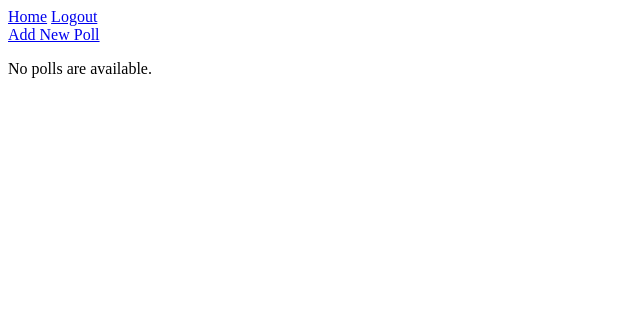
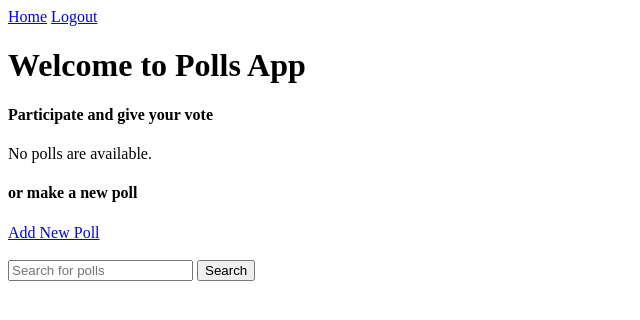
Before and after one commit to JanneKarki/CyberSecurity, a Django app: page / in a window 1280 px wide. Shown: the top 320 px of the page, without its empty margins (0-640 px from the left). Run offline with Django 4.2, Linux system fonts and the light colour scheme; the visitor is signed in with stand-in values (Sample User, id 1); data that the repository does not hold is empty.

Commit message:
Search function and headers

```diff
--- a/polls/templates/polls/index.html
+++ b/polls/templates/polls/index.html
@@ -6,8 +6,10 @@
 
 {% block content %}
 
-<a href="{% url 'polls:add_question' %}">Add New Poll</a>
 
+<h1>Welcome to Polls App</h1>
+
+<h4> Participate and give your vote</h4>
 {% if latest_question_list %}
     <ul>
         {% for question in latest_question_list %}
@@ -20,4 +22,13 @@
 {% else %}
     <p>No polls are available.</p>
 {% endif %}
+<h4>or make a new poll</h4>
+<a href="{% url 'polls:add_question' %}">Add New Poll</a>
+
+<br><br>
+<form action="{% url 'polls:search' %}" method="get">
+    <input type="text" name="keyword" placeholder="Search for polls">
+    <input type="submit" value="Search">
+</form>
+
 {% endblock %}
--- a/polls/urls.py
+++ b/polls/urls.py
@@ -15,4 +15,6 @@ urlpatterns = [
     path('add/', views.add_question, name='add_question'),
     path('<int:question_id>/edit/', views.edit_question, name='edit_question'),
     path('<int:question_id>/delete/', views.delete_question, name='delete_question'),
+    path('search/', views.search, name='search'),
+
 ]
--- a/polls/views.py
+++ b/polls/views.py
@@ -11,6 +11,7 @@ from .forms import ChoiceForm, ChoiceFormset
 from django.contrib.auth.forms import UserCreationForm
 from django.contrib.auth import login
 from django.forms import formset_factory
+from django.db import connection
 
 @method_decorator(login_required, name='dispatch')
 class IndexView(generic.ListView):
@@ -168,8 +169,6 @@ def edit_question(request, question_id):
     return render(request, 'polls/edit_question.html', {'form': form, 'formset': formset, 'question_id': question.id})
 
 
-
-
 @login_required
 def delete_question(request, question_id):
     question = get_object_or_404(Question, pk=question_id, user=request.user)
@@ -192,3 +191,18 @@ def register(request):
     else:
         form = UserCreationForm()
     return render(request, 'polls/register.html', {'form': form})
+
+def search(request):
+    keyword = request.GET.get('keyword')
+
+    #Vulnerable SQL query
+    with connection.cursor() as cursor:
+        cursor.execute("SELECT * FROM polls_question WHERE question_text LIKE '%" + keyword + "%'")
+        rows = cursor.fetchall()
+        columns = [col[0] for col in cursor.description]
+        results = [
+            dict(zip(columns, row))
+            for row in rows
+        ]
+
+    return render(request, 'polls/search_results.html', {'results': results})
```
Also changed, not shown: polls/templates/polls/search_results.html (added, +16 -0 lines).
